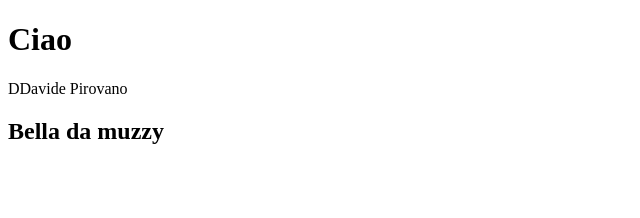
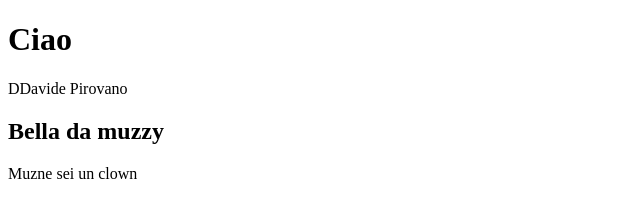
Before and after one commit to yassinoccio/verdetto, a plain HTML site: page index.html in a window 1280 px wide. Shown: the whole page, without its empty margins (0-640 px from the left). Drawn offline with Linux system fonts and the light colour scheme.

Commit message:
agiunta a sorpresa

```diff
--- a/index.html
+++ b/index.html
@@ -11,5 +11,6 @@
     <p>DDavide Pirovano</p>
 
     <h2>Bella da muzzy</h2>
+    <p>Muzne sei un clown</p>
 </body>
 </html>
```
